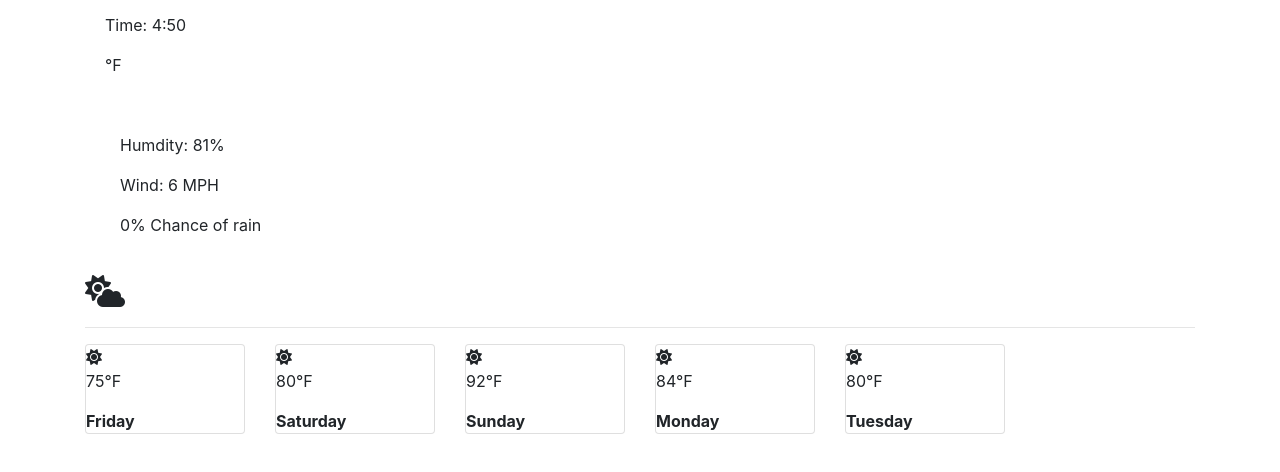
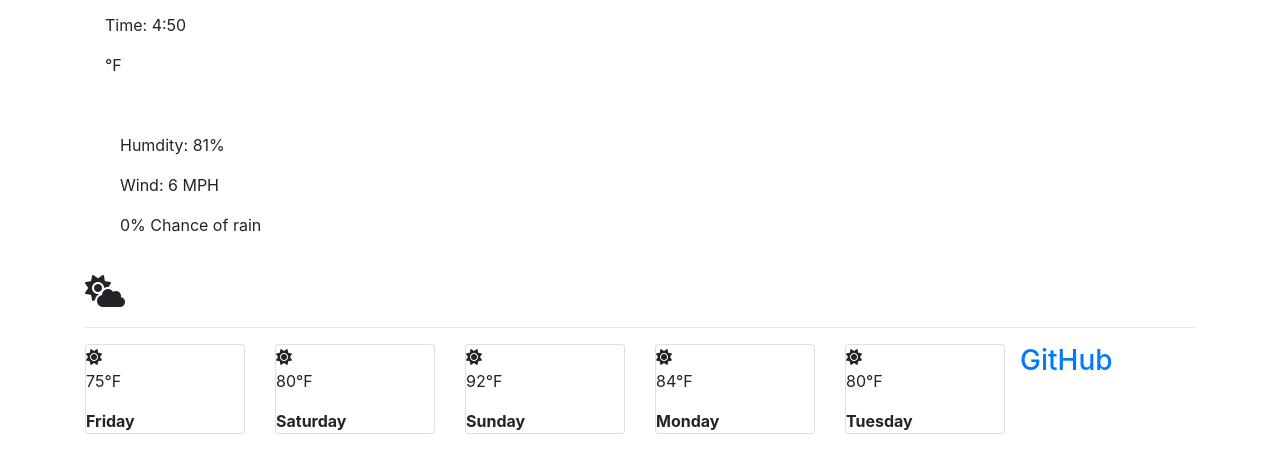
Before and after one commit to m0hneek/Weather-project, a plain HTML site: page index.html in a window 1280 px wide. Shown: the part 166-638 px from the top of the page. Drawn offline with nearby package versions, Linux system fonts and the light colour scheme; files whose address does not match are found by name.

Commit message:
add link

```diff
--- a/index.html
+++ b/index.html
@@ -96,7 +96,7 @@
 
 
             <script src="src/index.js"></script>
-            <link rel="Github" href="https://github.com/m0hneek/Weather-project.git">
+           <h3> <a href="https://github.com/m0hneek/Weather-project.git">GitHub</a></h3>
 </body>
 
 </html>
```
